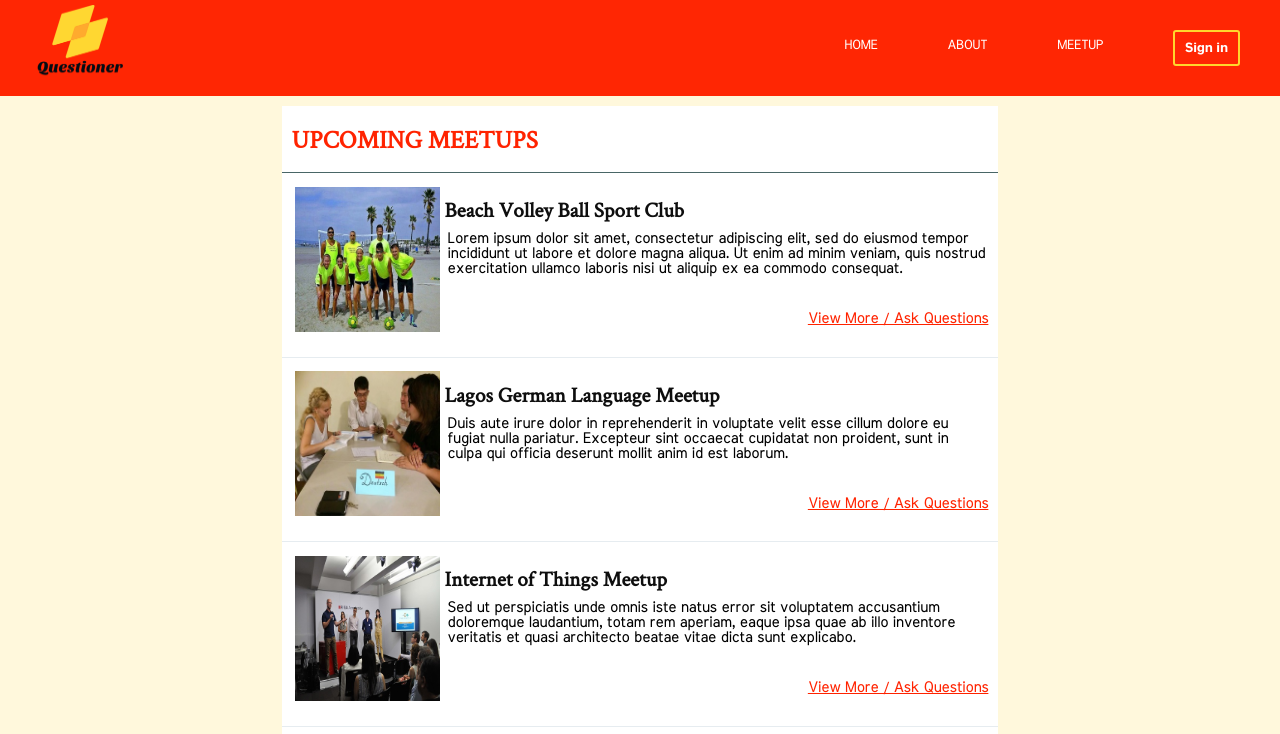
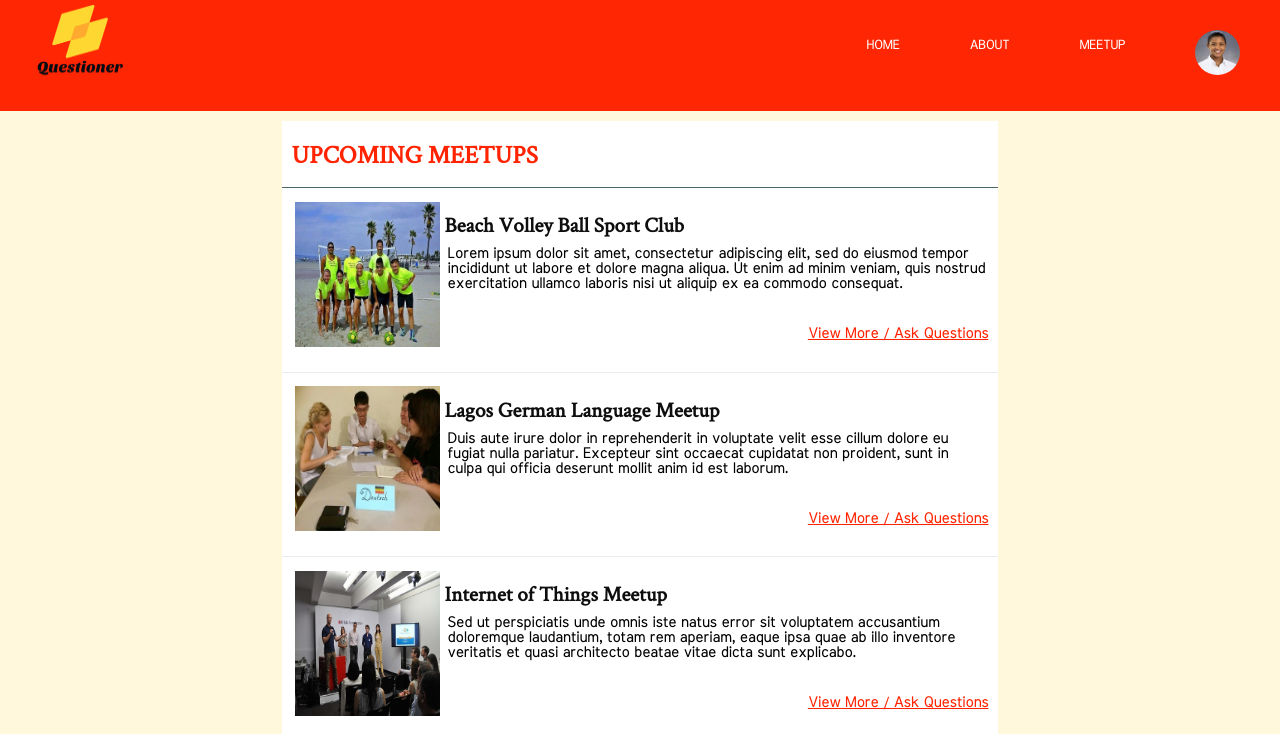
Before and after one commit to dayoaj/questioner, a plain HTML site: page UI/meetup.html in a window 1280 px wide. Shown: the top 734 px of the page. Drawn offline with Linux system fonts and the light colour scheme.

Commit message:
Modify Meetup Page

```diff
--- a/UI/meetup.html
+++ b/UI/meetup.html
@@ -27,7 +27,16 @@
                                 <li><a class="header-link" href="index.html">Home</a></li>
                                 <li><a class="header-link" href="#">About</a></li>
                                 <li><a class="header-link" href="meetup.html">Meetup</a></li>
-                        <li><a class="btn btn-outline-primary" href="signin.html">Sign in</a></li>
+                                <li class="invisible"><a class="btn btn-outline-primary " href="signin.html">Sign in</a></li>
+                                <li class="profile-list-anchor">
+                                    <div class="dropdown">
+                                        <a class="header-avatar dropbtn" href="profile.html"><img src="static/profile.jpg" alt="profile-avatar"></a>
+                                        <div class="dropdown-content">
+                                            <a href="profile.html">Profile</a>
+                                            <a href="dashboard.html">Dashboard</a>
+                                        </div>
+                                    </div>
+                                </li>
                             </ul>
                         </nav>
                     </div>
```
Lines whose indentation alone changed are shown as unchanged.
